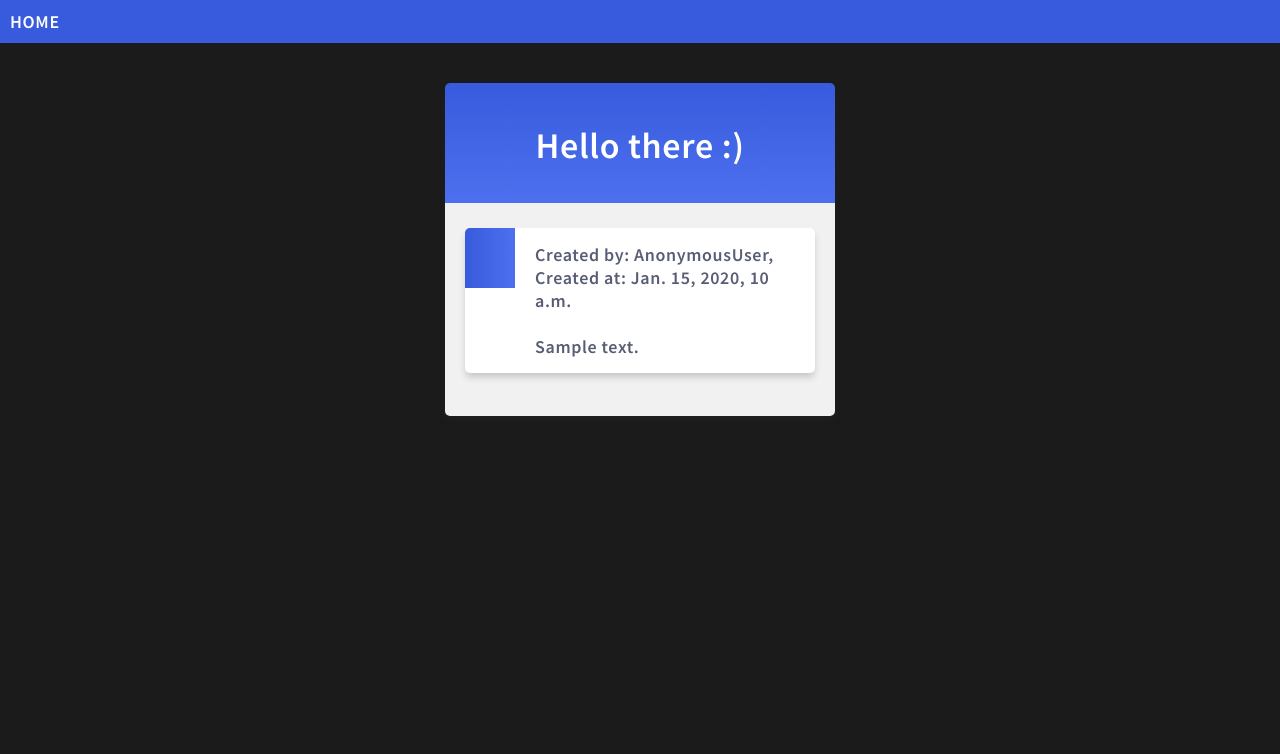
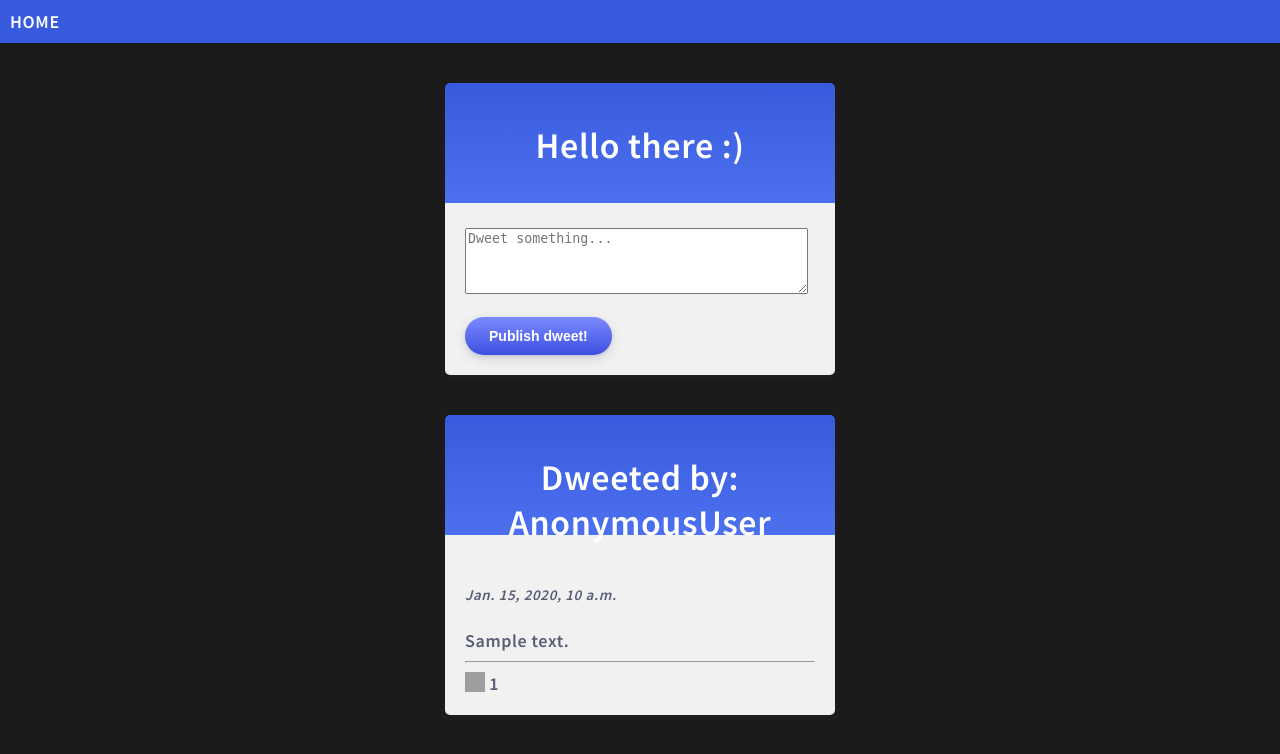
Before and after one commit to uJakubC/dwitter-project, a Django app: page /dwitter/ in a window 1280 px wide. Shown: the top 754 px of the page. Run offline with Django 4.2, Linux system fonts and the light colour scheme; tables that the repository leaves empty hold one stand-in row (values such as "Sample post"); grey boxes are pictures that could not be loaded.

Commit message:
Template changed to deal with form | changed logic where we show each tweet. Each tweet will be now mycard class from css. It will be easier to manage tweet when they will be inside divided <divs>

```diff
--- a/Dwitter_project/Dwitter_project_app/templates/tweet_list.html
+++ b/Dwitter_project/Dwitter_project_app/templates/tweet_list.html
@@ -5,14 +5,51 @@
 {% block body %}
   <div class="mycard">
     <h1>Hello there :) </h1>
-    <ul>
-      {% for tweet in tweets %}
-        <li>Created by: {{ request.user }}, Created at: {{ tweet.created_at }} <br> <br>
-        {{ tweet.body }}  <br>
-        </li>
-      <br>
-      {% endfor %}
-    </ul>
+    {% if empty_query %}
+    <h3>Ups! Seems like you need to add some dweets</h3>
+    {% endif %}
+    <form method="post">
+      {% csrf_token %}
+      {{ form.as_p }}
+      <button type="submit">Publish dweet!</button>
+    </form>
   </div>
 
+
+    {% for tweet in tweets %}
+    <div class="mycard">
+      <h1>Dweeted by: {{ request.user }}</h1> <h5>{{ tweet.created_at }}</h5>
+        {{ tweet.body }}  <br>
+      <hr>
+      <img id="like_img" src="https://www.clipartmax.com/png/small/74-741040_thumb-up-png-youtube-like-button-png.png" >
+          {% for like in likes %}
+              {% if like.tweet_id == tweet.id %}
+                {{ like.total }}
+              {% endif %}
+          {% endfor %}
+    </div>
+    {% endfor %}
+
+
+
+
+<!--    <ul>-->
+<!--      {% for tweet in tweets %}-->
+<!--        <li>Created by: {{ request.user }}, <br>{{ tweet.created_at }} <br> <br>-->
+<!--        {{ tweet.body }}  <br>-->
+<!--          <hr>-->
+<!--          {% for like in likes %}-->
+
+<!--          {% if like.tweet_id == tweet.id %}-->
+<!--            Likes: {{ like.total }}-->
+<!--          {% endif %}-->
+
+<!--          {% endfor %}-->
+<!--        </li>-->
+<!--      <br>-->
+<!--      {% endfor %}-->
+<!--    </ul>-->
+<!--</div>-->
+
+
 {% endblock %}
```
